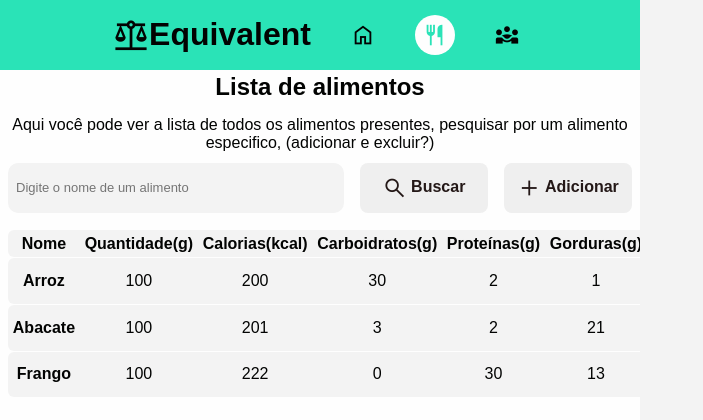
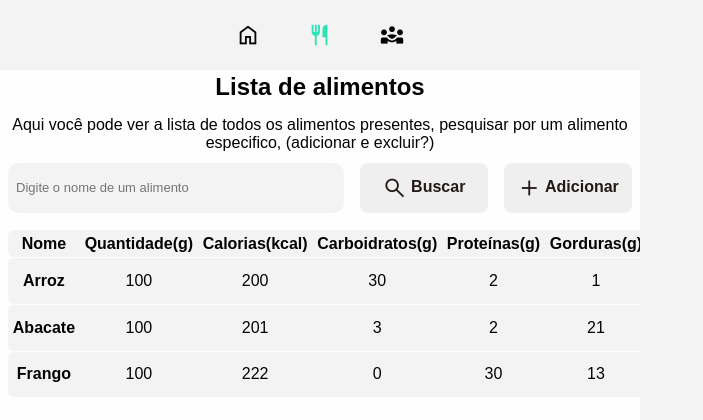
Before and after one commit to codi-Andre/equivalent, a React (Vite) app: page /food-list in a window 1280 px wide. Shown: the top 420 px of the page, without its empty margins (0-703 px from the left). Built offline with nearby package versions, Linux system fonts and the light colour scheme.

Commit message:
refactor: navigator

```diff
--- a/src/components/Navegation/Navigator.styles.ts
+++ b/src/components/Navegation/Navigator.styles.ts
@@ -1,7 +1,6 @@
 import styled from 'styled-components'
 
 export const Header = styled.header`
-  background-color: ${({ theme }) => theme.colors.accent};
   height: 70px;
   display: flex;
   align-items: center;
@@ -21,16 +20,14 @@ export const Header = styled.header`
 
   a:focus {
     color: ${({ theme }) => theme.colors.accent};
-    background-color: ${({ theme }) => theme.colors.light};
+    box-shadow: 0 0 0 2px ${({ theme }) => theme.colors.accent};
   }
 
   a:hover {
     color: ${({ theme }) => theme.colors.accent};
-    background-color: ${({ theme }) => theme.colors.light};
   }
 
   a.active {
     color: ${({ theme }) => theme.colors.accent};
-    background-color: ${({ theme }) => theme.colors.light};
   }
 `
--- a/src/components/Navegation/Navigator.tsx
+++ b/src/components/Navegation/Navigator.tsx
@@ -5,14 +5,6 @@ import { Header } from './Navigator.styles'
 export function Navigator() {
   return (
     <Header>
-      <h1>
-        <Icon
-          name="balance"
-          size={36}
-        />
-        Equivalent
-      </h1>
-
       <nav>
         <NavLink to="/">
           <Icon
```
Also changed, not shown: .prettierrc.json.
